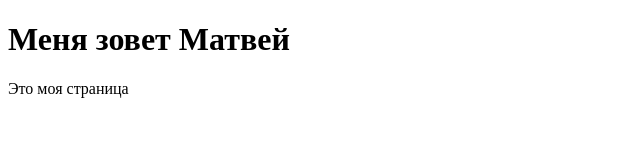
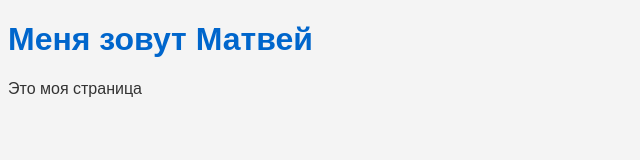
Before and after one commit to matverq/pract2, a plain HTML site: page index.html in a window 1280 px wide. Shown: the whole page, without its empty margins (0-640 px from the left). Drawn offline with Linux system fonts and the light colour scheme.

Commit message:
Добавление стиля

```diff
--- a/index.html
+++ b/index.html
@@ -1,11 +1,12 @@
 <!DOCTYPE html>
 <html lang="ru">
 <head>
+<link rel="stylesheet" href="style.css">
 <meta charset="UTF-8">
 <title>О себе</title>
 </head>
 <body>
-<h1>Меня зовет Матвей</h1>
+<h1>Меня зовут Матвей</h1>
 <p>Это моя страница</p>
 </body>
 </html>
--- /dev/null
+++ b/style.css
@@ -0,0 +1,9 @@
+body {
+    background-color: #f4f4f4;
+    font-family: sans-serif;
+    color: #333;
+}
+
+h1{
+  color: #0066cc;
+}
```
